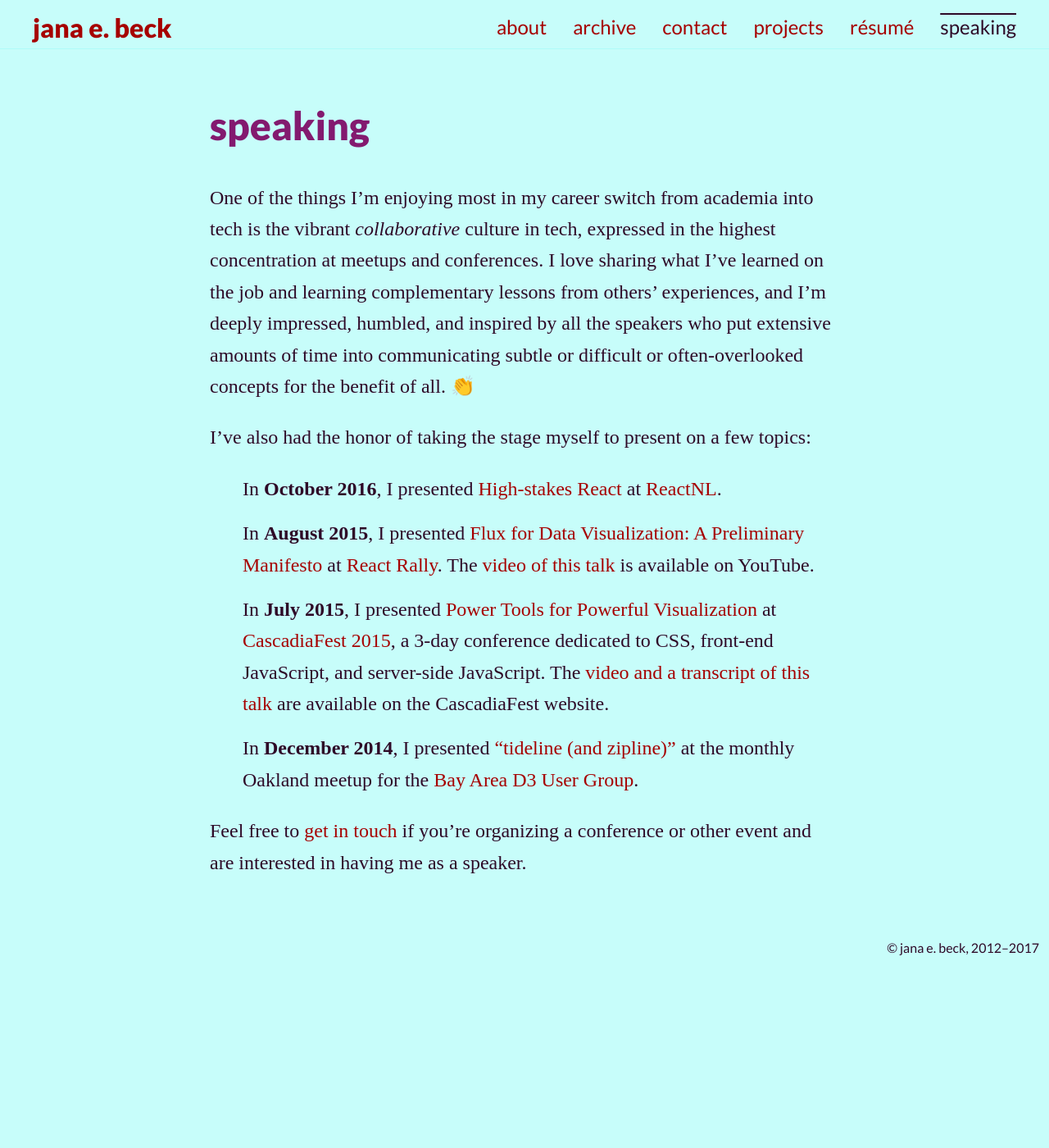
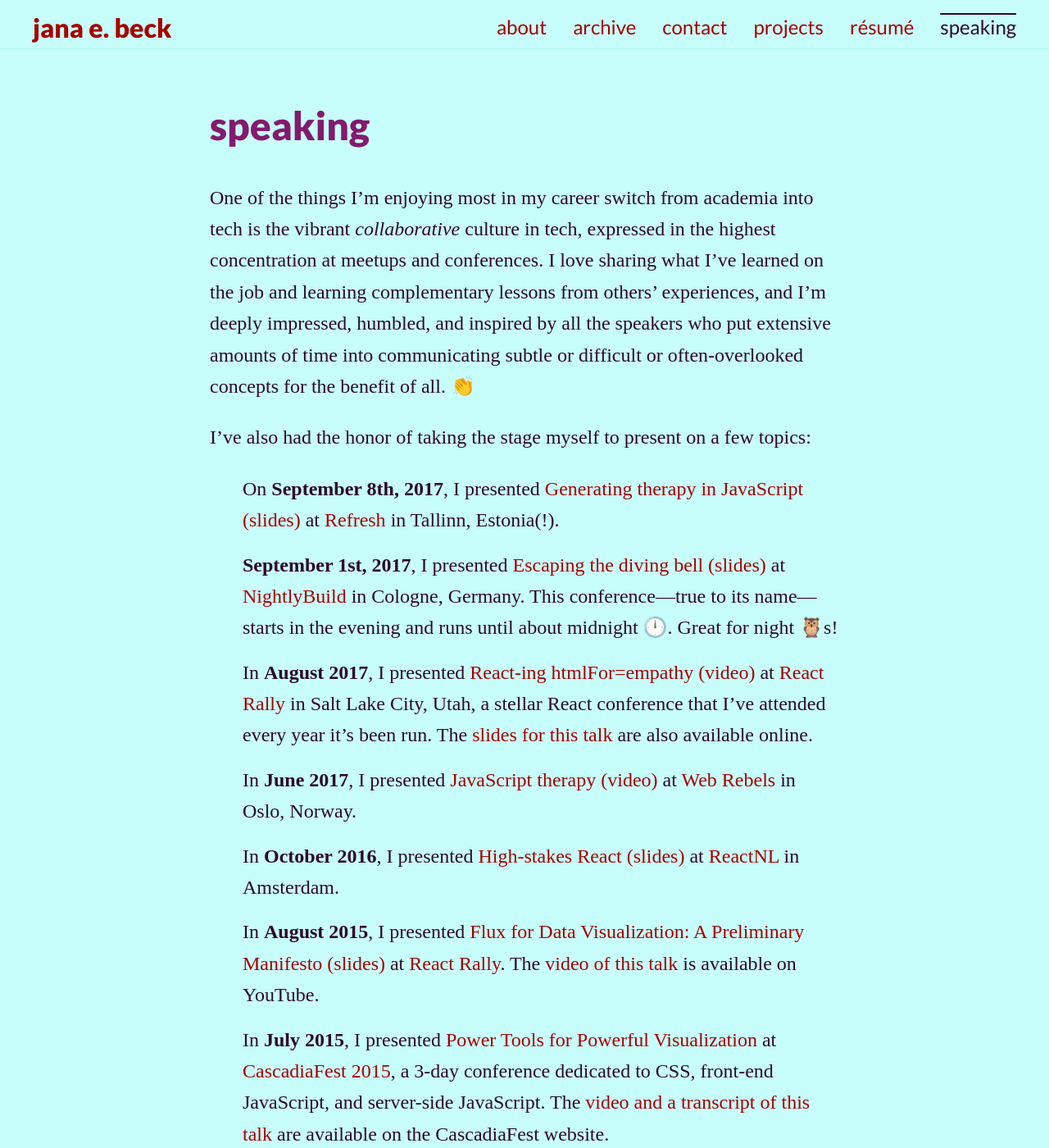
Before and after one commit to jebeck/jebeck.github.com, a Jekyll site: the page built from speaking.md, in a window 1280 px wide and 1400 px high. Shown: the whole window at 82% size. Built offline with Jekyll 4.4.1, drawn with Linux system fonts in a browser that asks for light colours; some web fonts are replaced.

Commit message:
update speaking page to include this summer's talks

```diff
--- a/_includes/speaking.md
+++ b/_includes/speaking.md
@@ -4,8 +4,12 @@ One of the things I'm enjoying most in my career switch from academia into tech
 
 I've also had the honor of taking the stage myself to present on a few topics:
 
-- In **October 2016**, I presented [High-stakes React](http://janabeck.com/high-stakes-react/#/?_k=1u1qb0 'High-stakes React slides') at [ReactNL](http://reactnl.org/ 'React NL').
-- In **August 2015**, I presented [Flux for Data Visualization: A Preliminary Manifesto](http://janabeck.com/flux-for-dataviz/ 'Flux for Data Visualization slides') at [React Rally](http://www.reactrally.com/ 'React Rally'). The [video of this talk](https://youtu.be/Fb8QB4FoKrI 'Video of Flux for Data Visualization talk') is available on YouTube.
+- On **September 8th, 2017**, I presented [Generating therapy in JavaScript (slides)](http://janabeck.com/javascript-therapy/ 'Generating therapy in JavaScript slides') at [Refresh](http://refresh.rocks/ 'Refresh') in Tallinn, Estonia(!).
+- **September 1st, 2017**, I presented [Escaping the diving bell (slides)](http://janabeck.com/diving-bell-talk/nightly-build/ 'Escaping the diving bell slides') at [NightlyBuild](https://nightlybuild.io/ 'NightlyBuild') in Cologne, Germany. This conference—true to its name—starts in the evening and runs until about midnight 🕛. Great for night 🦉s!
+- In **August 2017**, I presented [React-ing htmlFor=empathy (video)](https://www.youtube.com/watch?v=RMItRyEHcdo 'YouTube: React-ing htmlFor=empathy') at [React Rally](http://www.reactrally.com/ 'React Rally') in Salt Lake City, Utah, a stellar React conference that I've attended every year it's been run. The [slides for this talk](http://janabeck.com/diving-bell-talk/ 'React-ing htmlFor=empathy') are also available online.
+- In **June 2017**, I presented [JavaScript therapy (video)](https://youtu.be/acIOV8wtkOo?t=5h16m00s 'YouTube: JavaScript therapy at Web Rebels') at [Web Rebels](https://www.webrebels.org/ 'Web Rebels') in Oslo, Norway.
+- In **October 2016**, I presented [High-stakes React (slides)](http://janabeck.com/high-stakes-react/#/?_k=1u1qb0 'High-stakes React slides') at [ReactNL](http://reactnl.org/ 'React NL') in Amsterdam.
+- In **August 2015**, I presented [Flux for Data Visualization: A Preliminary Manifesto (slides)](http://janabeck.com/flux-for-dataviz/ 'Flux for Data Visualization slides') at [React Rally](http://www.reactrally.com/ 'React Rally'). The [video of this talk](https://youtu.be/Fb8QB4FoKrI 'Video of Flux for Data Visualization talk') is available on YouTube.
 - In **July 2015**, I presented [Power Tools for Powerful Visualization](http://janabeck.com/dataviz-power-tools/ 'Power Tools for Powerful Visualization slides') at [CascadiaFest 2015](http://2015.cascadiajs.com/ 'CascadiaFest 2015'), a 3-day conference dedicated to CSS, front-end JavaScript, and server-side JavaScript. The [video and a transcript of this talk](http://2015.cascadiajs.com/speakers/jana-beck 'Jana Beck's CascadiaFest 2015 talk') are available on the CascadiaFest website.
 - In **December 2014**, I presented ["tideline (and zipline)"](http://janabeck.com/d3-meetup-talk/, 'tideline (and zipline) slides') at the monthly Oakland meetup for the [Bay Area D3 User Group](https://www.meetup.com/Bay-Area-d3-User-Group/ 'Meetup: Bay Area D3 User Group').
 
```
